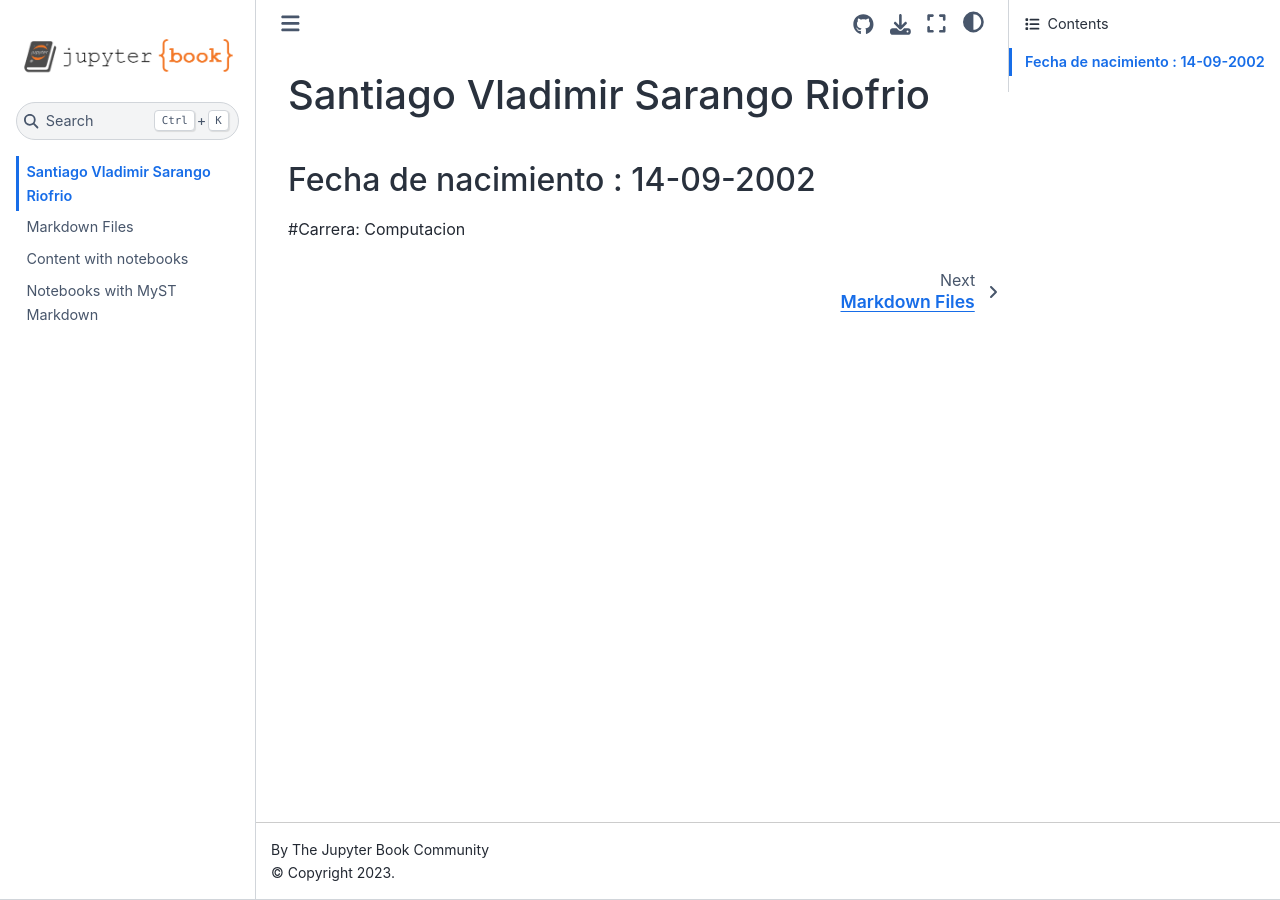
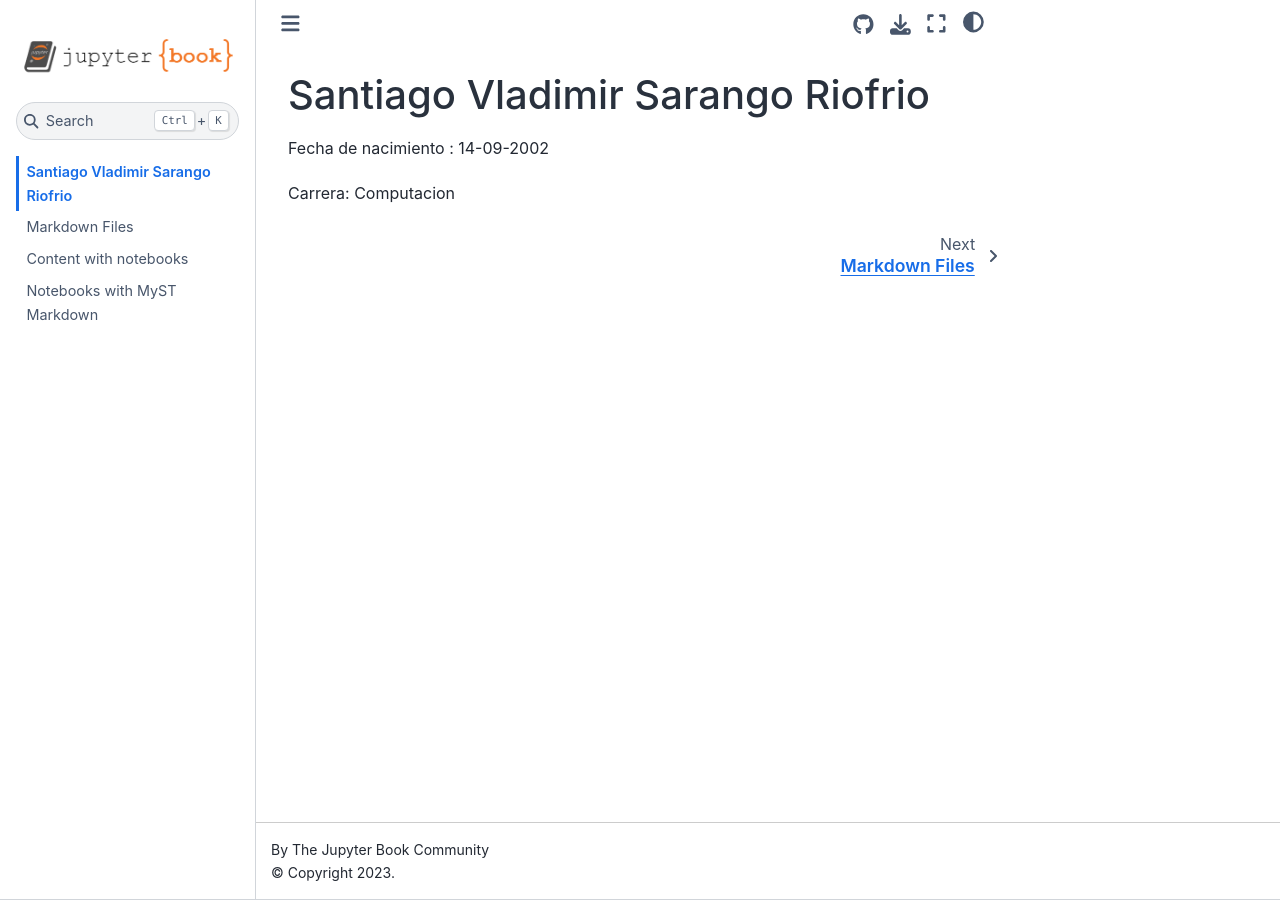
Before and after one commit to SantiagoVSR/Clases01, a Jupyter Book: the page built from intro.md, in a window 1280 px wide. Built offline with Jupyter Book 1.0.4 settings and Sphinx 7.4.7 and the Sphinx Book theme 1.1.4, drawn with Linux system fonts in a browser that asks for light colours; some of the changed lines change nothing that is shown.

Commit message:
Update intro.md

```diff
--- a/intro.md
+++ b/intro.md
@@ -1,5 +1,5 @@
 # Santiago Vladimir Sarango Riofrio
 
-## Fecha de nacimiento : 14-09-2002
+Fecha de nacimiento : 14-09-2002
 
-#Carrera: Computacion
+Carrera: Computacion
```
